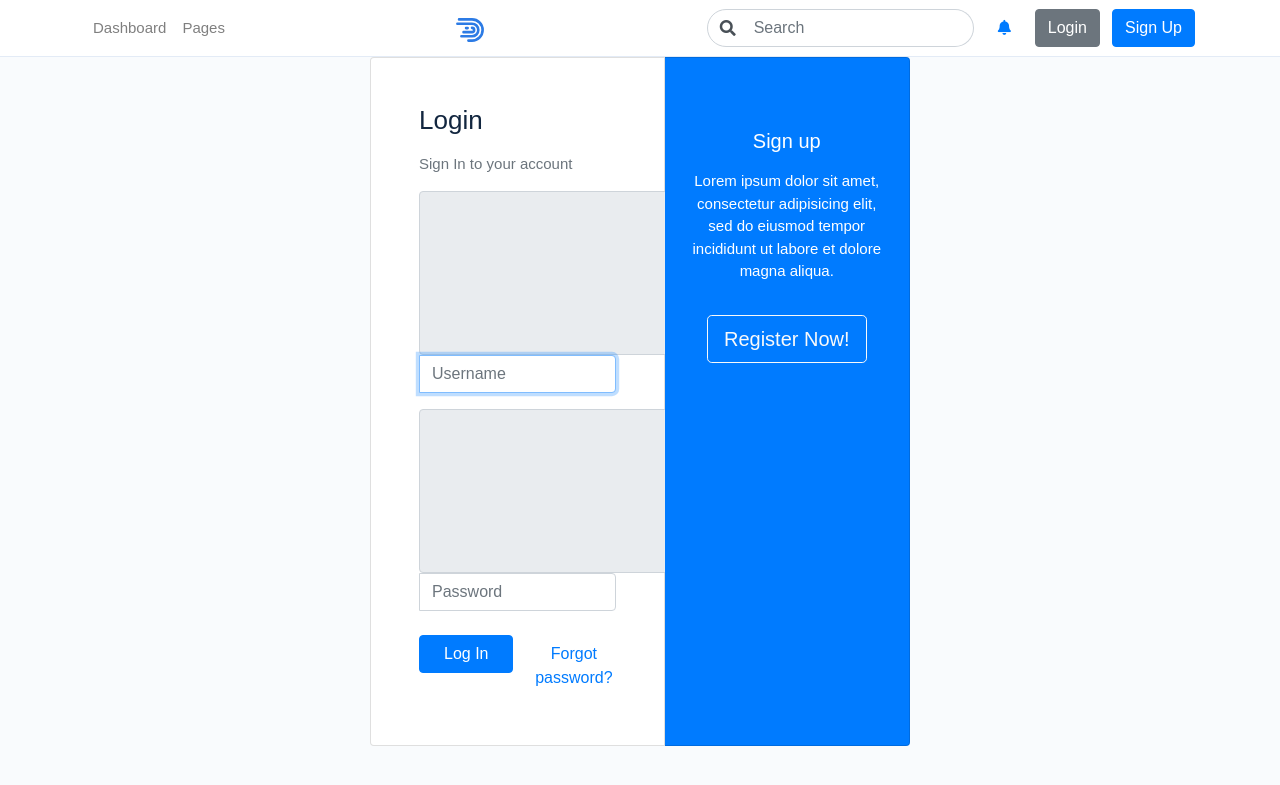
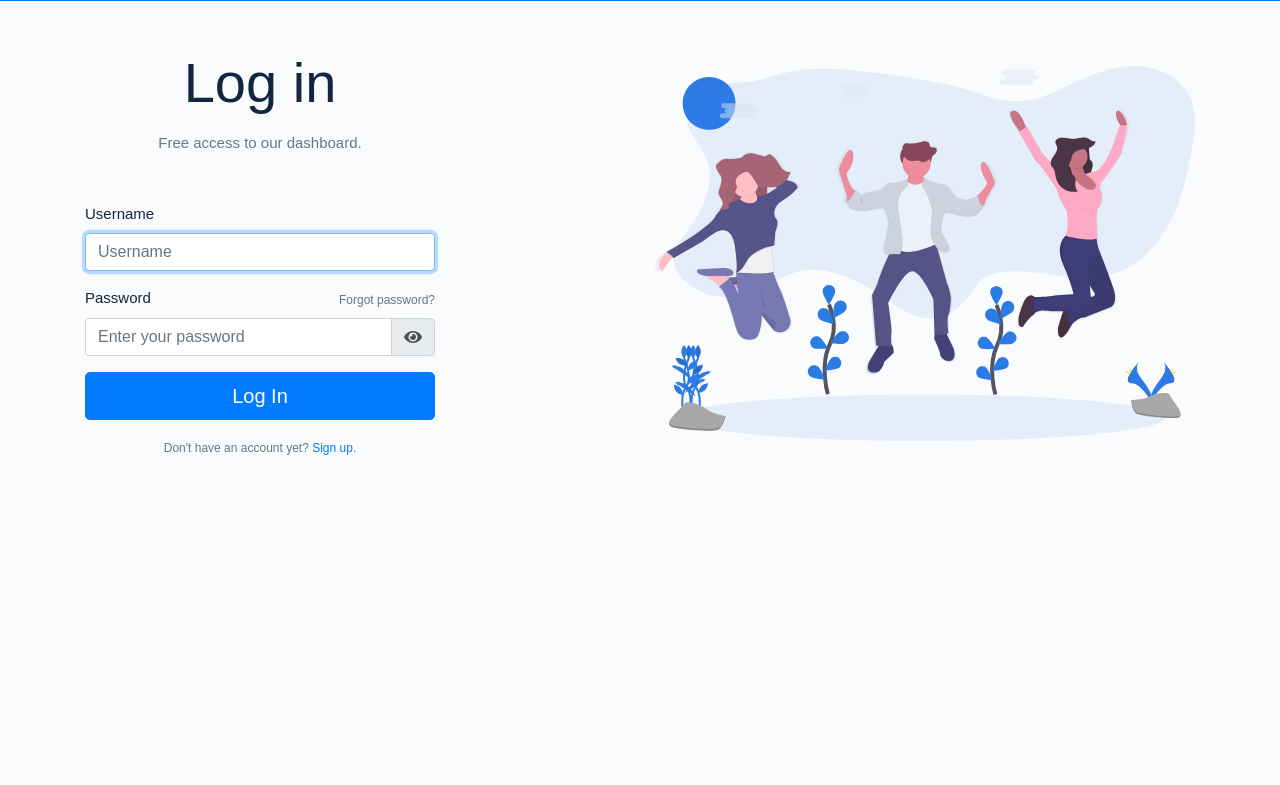
Before and after one commit to joaopintocn/deck, a Django app: page /login/ in a window 1280 px wide. Shown: the top 785 px of the page. Run offline with Django 3.2, Linux system fonts and the light colour scheme; some libraries are stand-ins or nearby versions.

Commit message:
Ajuste da pagina de login. Pendente: centralizar conteúdo, colocar link para alteração de senha, javascript de exibir senha. Foi criado um placeholder para a tag body (para quando for necessário adicionar atributos nele) bodyAttr

```diff
--- a/authenticate/templates/authenticate/login.html
+++ b/authenticate/templates/authenticate/login.html
@@ -1,58 +1,103 @@
 {% extends 'base.html' %}
 
+{% load static %}
+
+{% block bodyattr %}
+<body class="d-flex align-items-center bg-auth border-top border-top-2 border-primary" style="display: block;">
+{% endblock %}
+
+{% block header %}
+{% endblock %}
+
 {% block content %}
-<div class="row justify-content-center">
-    <div class="col-md-6">
-        <div class="card-group">
-            <div class="card p-4">
-                <div class="card-body">
-                    <h1>Login</h1>
-                    <p class="text-muted">Sign In to your account</p>
+<div class="row align-items-center">
 
+    <div class="col-12 col-md-6 offset-xl-2 offset-md-1 order-md-2 mb-5 mb-md-0">
+        <div class="text-center">
+            <img src="{% static 'authenticate/happiness.svg' %}" alt="..." class="img-fluid">
+            <!-- <h2>Sign up</h2>
+            <p>Lorem ipsum dolor sit amet, consectetur adipisicing elit, sed do eiusmod tempor incididunt ut labore et dolore magna aliqua.</p>
+            <button class="btn btn-lg btn-outline-light mt-3" type="button">Register Now!</button> -->
+        </div>
+    </div>
+
+    <div class="col-12 col-md-5 col-xl-4 order-md-1 my-5">
+
+          <!-- Heading -->
+          <h1 class="display-4 text-center mb-3">
+            Log in
+          </h1>
+
+          <!-- Subheading -->
+          <p class="text-muted text-center mb-5">
+            Free access to our dashboard.
+          </p>
+
+        <!-- Form -->
         <form class="ui form" id="new_user" accept-charset="UTF-8" method="post">
         {% csrf_token %}
-                    <div class="input-group mb-3">
-                        <div class="input-group-prepend">
+
+            <!-- Email address -->
+            <div class="form-group">
+
+              <!-- Label -->
+              <label>Username</label>
+
+              <!-- Input -->
+              <input autofocus="autofocus" class="form-control" type="text" value="" name="username" id="user_email" placeholder="Username">
+
+            </div>
+
+            <!-- Password -->
+            <div class="form-group">
+
+              <div class="row">
+                <div class="col">
+
+                  <!-- Label -->
+                  <label>Password</label>
+
+                </div>
+                <div class="col-auto">
+
+                  <!-- Help text -->
+                  <a href="password-reset-illustration.html" class="form-text small text-muted">
+                    Forgot password?
+                  </a>
+
+                </div>
+              </div> <!-- / .row -->
+
+              <!-- Input group -->
+              <div class="input-group input-group-merge">
+
+                <!-- Input -->
+                <input autocomplete="off" class="form-control form-control-appended" type="password" name="password" id="user_password" placeholder="Enter your password">
+
+                <!-- Icon -->
+                <div class="input-group-append">
                   <span class="input-group-text">
-                                <svg class="c-icon">
-                                    <use xlink:href="vendors/@coreui/icons/svg/free.svg#cil-user"></use>
-                                </svg>
+                    <i class="fas fa-eye"></i>
                   </span>
                 </div>
-                        <input autofocus="autofocus" class="form-control" type="text" value="" name="username" id="user_email" placeholder="Username">
-                    </div>
-                    <div class="input-group mb-4">
-                        <div class="input-group-prepend">
-                            <span class="input-group-text">
-                                <svg class="c-icon">
-                                    <use xlink:href="vendors/@coreui/icons/svg/free.svg#cil-lock-locked"></use>
-                                </svg>
-                            </span>
-                        </div>
-                        <input autocomplete="off" class="form-control" type="password" name="password" id="user_password" placeholder="Password">
-                    </div>
-                    <div class="row">
-                        <div class="col-6">
-                            <input type="submit" name="commit" value="Log In" class="btn btn-primary px-4" data-disable-with="Log In">
-                        </div>
-                        <div class="col-6 text-right">
-                            <button class="btn btn-link px-0" type="button">Forgot password?</button>
+
               </div>
             </div>
+
+            <!-- Submit -->
+            <input type="submit" name="commit" value="Log In" class="btn btn-lg btn-block btn-primary mb-3" data-disable-with="Log In">
+
+            <!-- Link -->
+            <div class="text-center">
+              <small class="text-muted text-center">
+                Don't have an account yet? <a href="{% url 'register' %}">Sign up</a>.
+              </small>
+            </div>
+
           </form>
+
     </div>
-            </div>
-            <div class="card text-white bg-primary py-5 d-md-down-none" style="width:44%">
-                <div class="card-body text-center">
-                    <div>
-                        <h2>Sign up</h2>
-                        <p>Lorem ipsum dolor sit amet, consectetur adipisicing elit, sed do eiusmod tempor incididunt ut labore et dolore magna aliqua.</p>
-                        <button class="btn btn-lg btn-outline-light mt-3" type="button">Register Now!</button>
-                    </div>
-                </div>
-            </div>
-        </div>
-    </div>
+
 </div>
 {% endblock %}
 
--- a/deck/templates/base.html
+++ b/deck/templates/base.html
@@ -18,7 +18,10 @@
 
     <title>Deck</title>
   </head>
+
+  {% block bodyattr %}
   <body>
+  {% endblock %}
 
       {% block header %}
       <!-- Header content here -->
```
Also changed, not shown: authenticate/static/authenticate/happiness.svg (added). Lines whose indentation alone changed are shown as unchanged.
